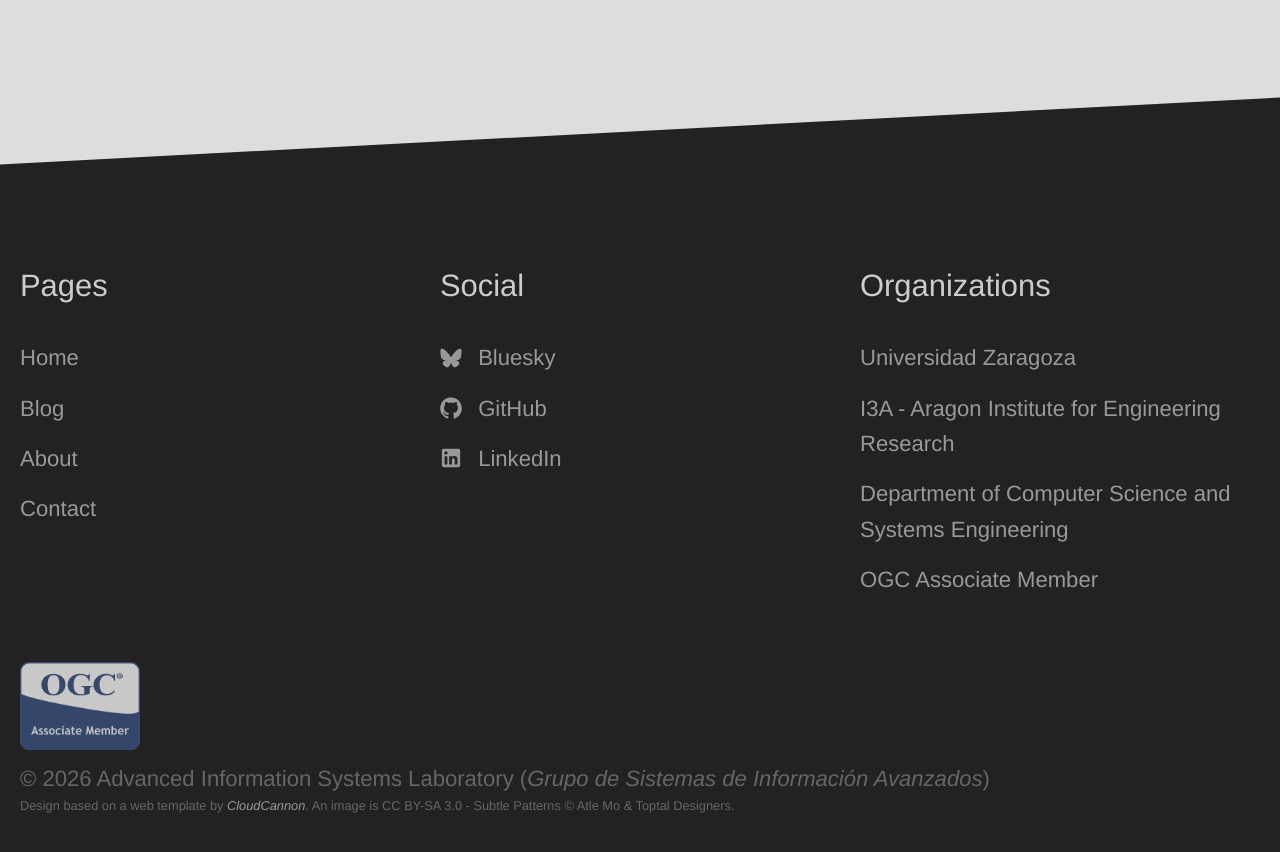
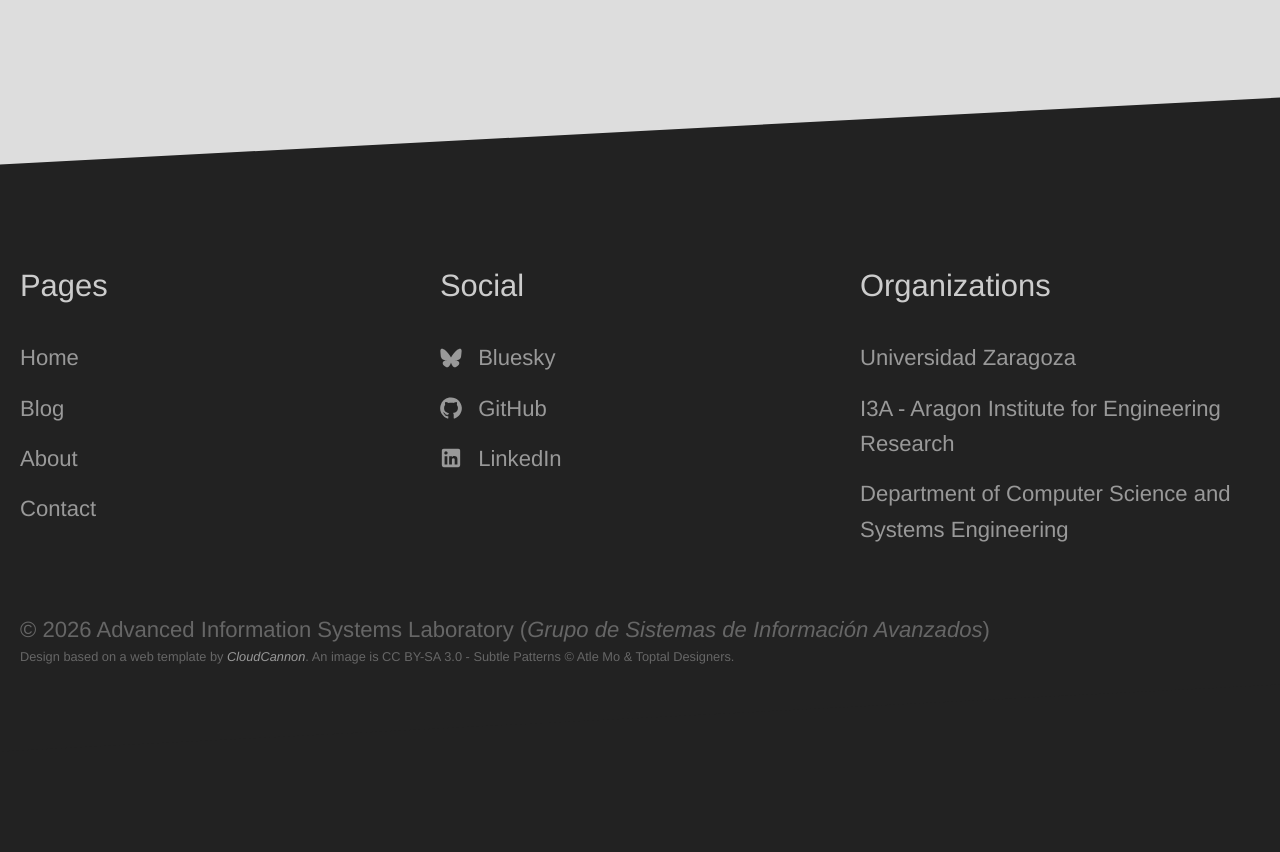
Before and after one commit to IAAA-Lab/IAAA-Lab.github.io, a Jekyll site: the page built from index.html, in a window 1280 px wide and 900 px high, scrolled down 3800 px. Shown: the top 852 px of the window. Built offline with Jekyll 4.4.1, drawn with Linux system fonts in a browser that asks for light colours; after the commit the page ends 4551 px from its top, so only the background shows below that.

Commit message:
chore(footer): eliminar OGC Associate Member
Se elimina el enlace en la sección de organizaciones y el logo
del pie de página.

```diff
--- a/_data/company.yml
+++ b/_data/company.yml
@@ -4,8 +4,4 @@ description:
 contact_email_address: iaaa@unizar.es
 #contact_phone_number: (03) 123 4567
 address: María de Luna 1, 50018, Zaragoza (Spain)
-logos:
- - shortname: OGC
-   path: images/other-logos/OGC_Associate_Member_2DR_LowSat.png
-   width: 120
-   url: http://www.opengeospatial.org/ogc/members
+logos: []
--- a/_data/footer.yml
+++ b/_data/footer.yml
@@ -33,6 +33,3 @@
     - name: Department of Computer Science and Systems Engineering
       link: https://diis.unizar.es/
       new_window: True
-    - name: OGC Associate Member
-      link: https://www.opengeospatial.org/
-      new_window: True
```
